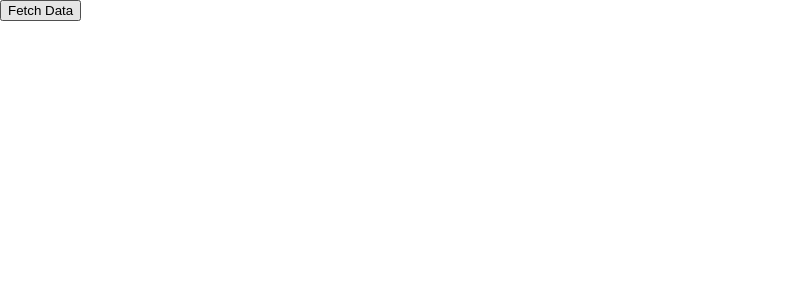
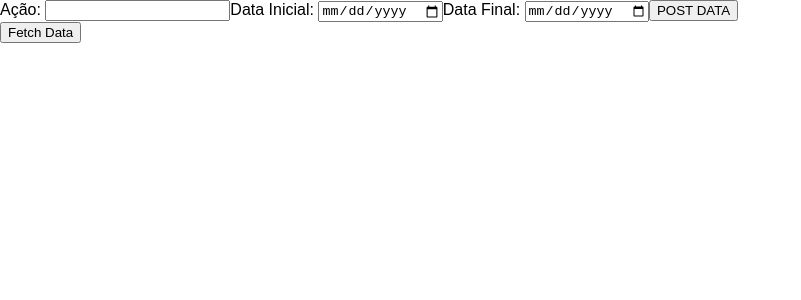
Before and after one commit to Antoniovsb25/Inoa-test-actives, a React (Vite) app: page / in a window 1280 px wide. Shown: the top 300 px of the page, without its empty margins (0-801 px from the left). Built offline with nearby package versions, Linux system fonts and the light colour scheme.

Commit message:
feat: second commit

```diff
--- a/package.json
+++ b/package.json
@@ -9,6 +9,7 @@
   },
   "dependencies": {
     "axios": "^0.27.2",
+    "body-parser": "^1.20.0",
     "cors": "^2.8.5",
     "express": "^4.18.1",
     "nodemon": "^2.0.16",
--- a/src/components/Form/index.tsx
+++ b/src/components/Form/index.tsx
@@ -4,6 +4,34 @@ import Graphic from "./components/Graphic";
 const Form = () => {
   const [loading, setLoading] = useState(false);
   const [actives, setActives] = useState({});
+  const [inputActive, setInputActive] = useState({
+    active: "",
+    initial_date: "",
+    final_date: "",
+  });
+
+  const postActivesName = async (e: any) => {
+    e.preventDefault();
+    const teste = { inputActive }
+    console.log("lastState", teste)
+    try {
+      const response = await fetch("http://localhost:4567/", {
+        method: "POST",
+        body: JSON.stringify(inputActive),
+        headers: { "content-type": "application/json" },
+      });
+      console.log("success!")
+      console.log("response", response)
+    } catch (error) {
+      console.log("something went wrong when fetching data", error);
+    }
+  };
+
+  const handleInput = (e: any) => {
+    const newData = { ...inputActive };
+    newData[e.target.id] = e.target.value;
+    setInputActive(newData);
+  };
 
   const getActivesContent = async () => {
     setLoading(true);
@@ -21,10 +49,37 @@ const Form = () => {
   return (
     <>
       <section>
+        <form onSubmit={postActivesName}>
+          <label htmlFor="active">Ação: </label>
+          <input
+            type="text"
+            id="active"
+            name="active"
+            value={inputActive.active}
+            onChange={(e) => handleInput(e)}
+          />
+          <label htmlFor="initial_date">Data Inicial: </label>
+          <input
+            type="date"
+            id="initial_date"
+            name="initial_date"
+            value={inputActive.initial_date}
+            onChange={(e) => handleInput(e)}
+          />
+          <label htmlFor="final_date">Data Final: </label>
+          <input
+            type="date"
+            id="final_date"
+            name="final_date"
+            value={inputActive.final_date}
+            onChange={(e) => handleInput(e)}
+          />
+          <button>POST DATA</button>
+        </form>
         <button type="button" onClick={getActivesContent}>
           Fetch Data
         </button>
-        <Graphic loading={loading} actives={actives}/>
+        <Graphic loading={loading} actives={actives} />
       </section>
     </>
   );
```
Also changed, not shown: src/server.js (+8 -0 lines), 2 other files (tests, documents, lock files or other folders).
